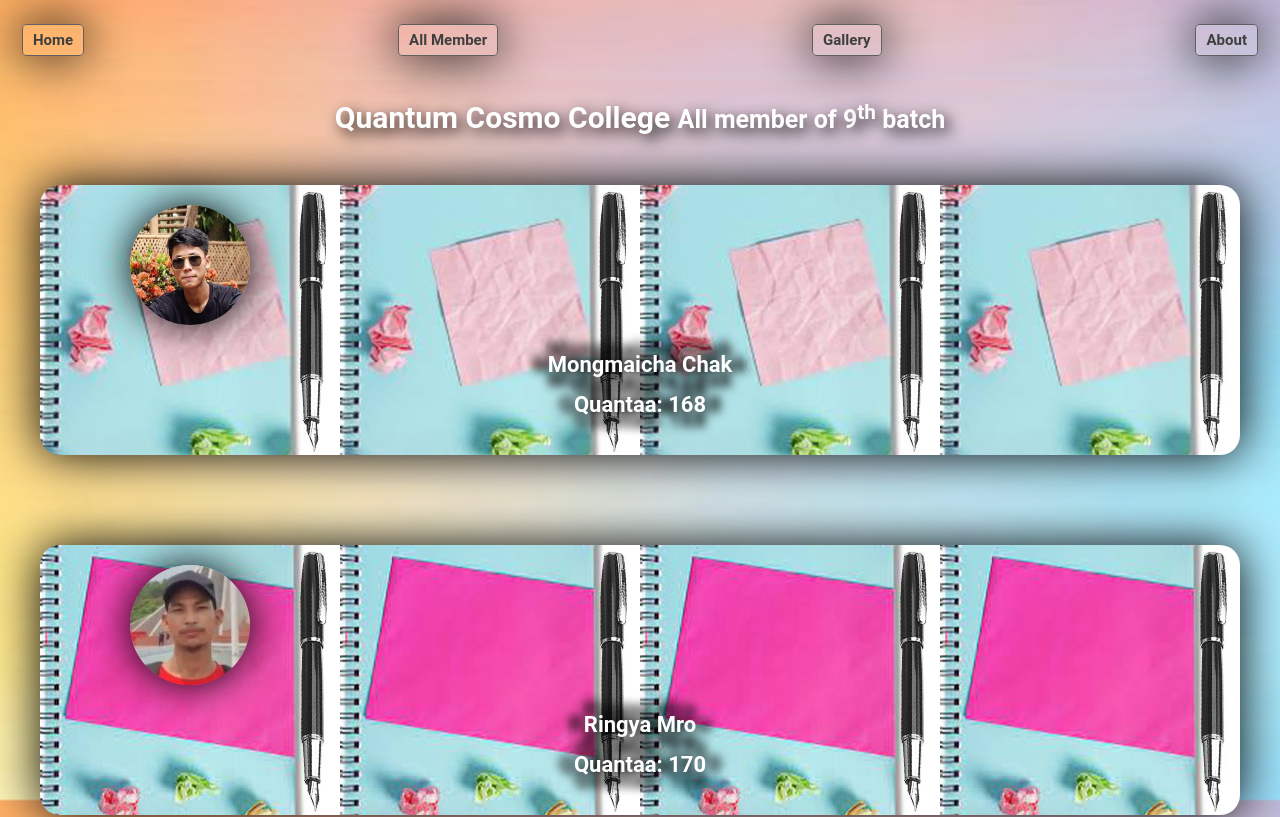
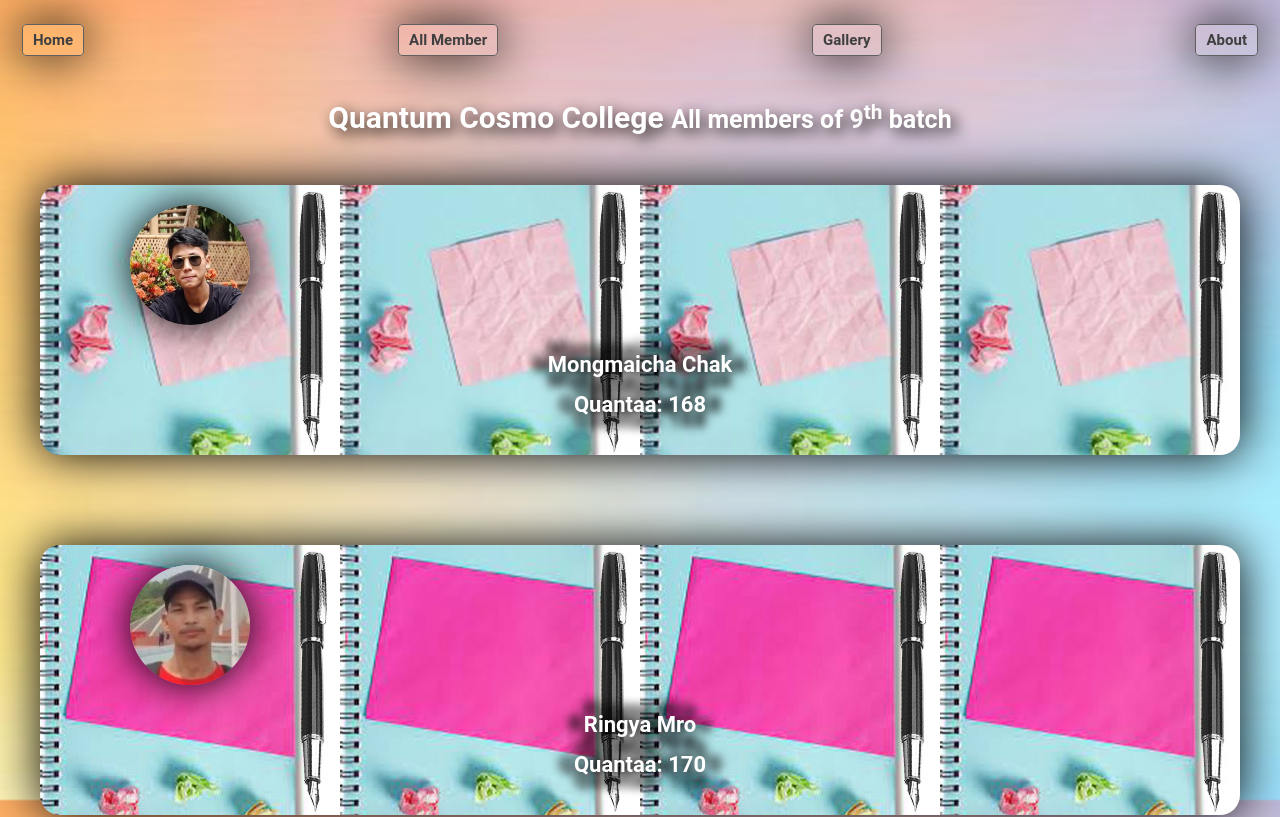
Before and after one commit to JavaTraveller/QCC, a plain HTML site: page member.html in a window 1280 px wide. Shown: the top 817 px of the page. Drawn offline with Linux system fonts and the light colour scheme.

Commit message:
Update member.html

```diff
--- a/member.html
+++ b/member.html
@@ -17,7 +17,7 @@
     </div>
     <div class="container">
         <div class="head">
-            Quantum Cosmo College <span>All member of 9<sup>th</sup> batch
+            Quantum Cosmo College <span>All members of 9<sup>th</sup> batch
             </span>
         </div>
 
```
